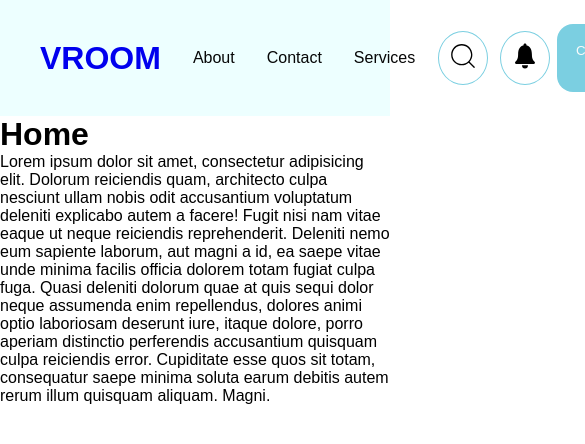
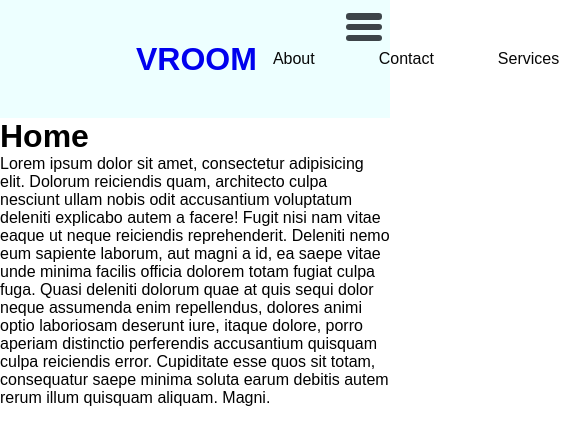
Before and after one commit to Edna-Codes/Vroom-rentals, a React (Vite) app: page / in a window 390 px wide. Shown: the top 444 px of the page, 585 px wide, since content can reach past the window. Built offline with nearby package versions, Linux system fonts and the light colour scheme.

Commit message:
Add and style harmburger menu

```diff
--- a/src/components/navbar/Navbar.css
+++ b/src/components/navbar/Navbar.css
@@ -11,16 +11,19 @@ nav {
 nav .tittle {
   font-size: xx-large;
   text-decoration: none;
-  margin: 0 1rem;
+  margin-left: 7rem;
   font-weight: bold;
 }
 nav .nav-links {
   display: flex;
+  gap: 4rem;
   align-items: center;
+  margin-right: 8rem;
 }
 
 nav ul {
   display: flex;
+  gap: 2rem;
 }
 
 nav ul li {
@@ -43,14 +46,15 @@ nav ul li a:focus {
 
 nav .nav-icons {
   display: flex;
-  /* padding: 0.8rem; */
+  gap: 1.2rem;
 }
 
 nav .icon {
   border: solid #7bcfe1;
-  border-radius: 100%;
+  border-radius: 50%;
   border-width: thin;
   padding: 0.5rem;
+  font-size: 1em;
   margin: 0.4rem;
 }
 
@@ -58,6 +62,30 @@ nav .navButton {
   border-style: none;
   border-radius: 1rem;
   background-color: #7bcfe1;
-  padding: 1.2rem;
+  padding: 1.5em 2.7em;
   color: #fbfbfb;
 }
+
+nav .menu {
+  display: none;
+  position: absolute;
+  top: 0.7rem;
+  right: 0.5rem;
+  flex-direction: column;
+  justify-content: space-around;
+  width: 2.25rem;
+  height: 2rem;
+}
+
+nav .menu span {
+  height: 0.4rem;
+  width: 100%;
+  background-color: #3d4449;
+  border-radius: 0.2rem;
+}
+
+@media (max-width: 992px) {
+  nav .menu {
+    display: flex;
+  }
+}
--- a/src/components/navbar/Navbar.jsx
+++ b/src/components/navbar/Navbar.jsx
@@ -1,7 +1,7 @@
 import "./Navbar.css";
 import { Link } from "react-router-dom";
 import { navData } from "../../data";
-import {IconContext} from "react-icons";
+import { IconContext } from "react-icons";
 import { CiSearch } from "react-icons/ci";
 import { IoIosNotifications } from "react-icons/io";
 
@@ -12,6 +12,12 @@ function Navbar() {
         <Link className="tittle" to="./">
           VROOM
         </Link>
+
+        <div className="menu">
+          <span></span>
+          <span></span>
+          <span></span>
+        </div>
 
         <div className="nav-links">
           <div className="nav-menu">
@@ -25,18 +31,15 @@ function Navbar() {
           </div>
           <div className="nav-icons">
             <div className="icon">
-          <IconContext.Provider value={{color: 'black', size: '2em'}}>
-   <CiSearch/>
-
-</IconContext.Provider>
-          </div >
-          <div className="icon">
-          <IconContext.Provider value={{color: 'black', size: '2em'}}>
-
-   <IoIosNotifications/>
+              <IconContext.Provider value={{ color: "black", size: "1.8em" }}>
+                <CiSearch />
               </IconContext.Provider>
             </div>
-
+            <div className="icon">
+              <IconContext.Provider value={{ color: "black", size: "1.8em" }}>
+                <IoIosNotifications />
+              </IconContext.Provider>
+            </div>
           </div>
           <div>
             <button className="navButton">Contact us</button>
--- a/src/data/navData.js
+++ b/src/data/navData.js
@@ -1,19 +1,21 @@
 export const navData = [
+  {
+    title: "About",
+    href: "/about",
+  },
 
-{
-    title: 'About',
-    href: '/about'
-},
+  {
+    title: "Contact",
+    href: "/contact",
+  },
 
-{
-    title: 'Contact',
-    href: '/contact'
-},
+  {
+    title: "Services",
+    href: "/services",
+  },
 
-{
-    title: 'Services',
-    href: '/services'
-}
-
-
-]
+  {
+    title: "Feedback",
+    href: "/feedback",
+  },
+];
```
Lines whose indentation alone changed are shown as unchanged.
